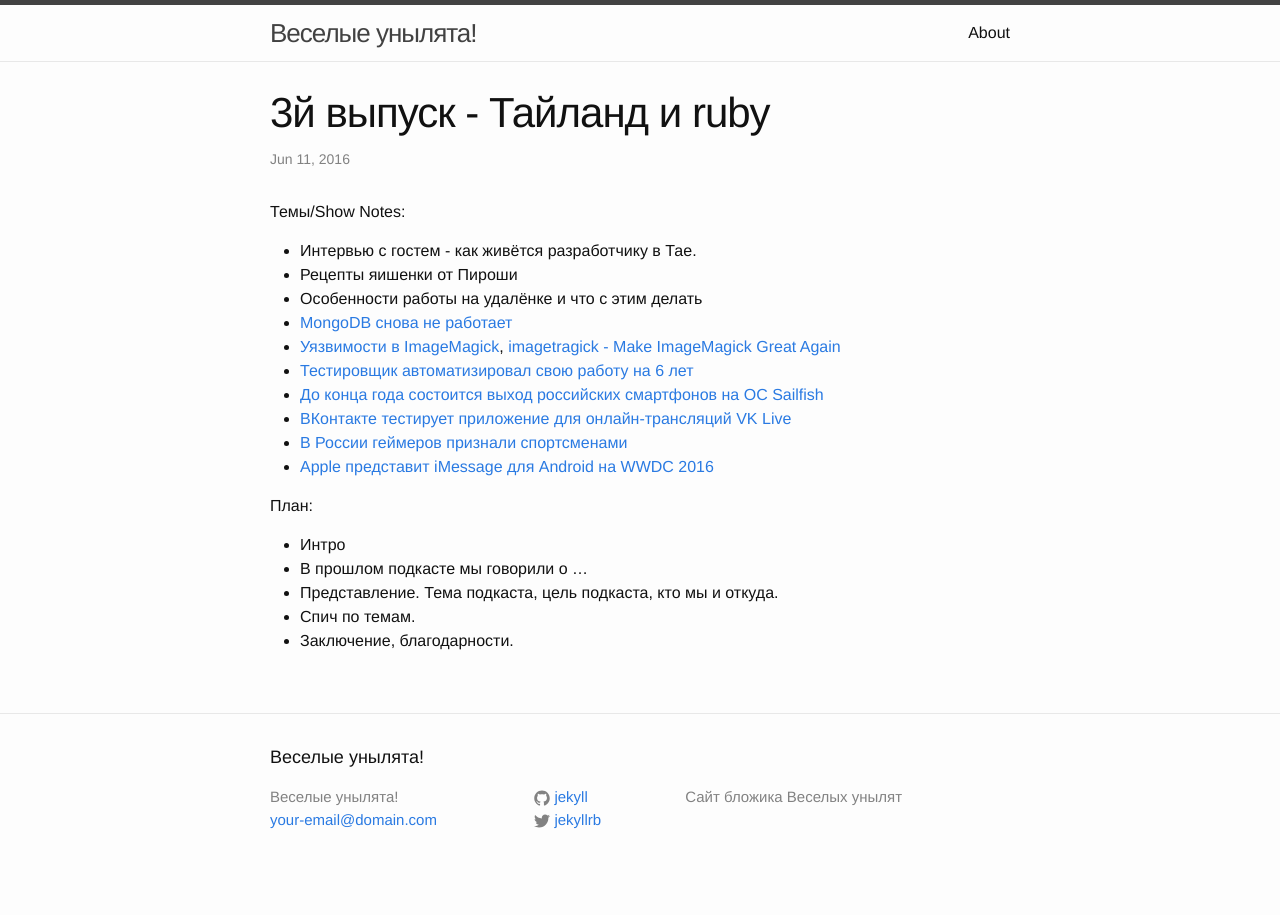
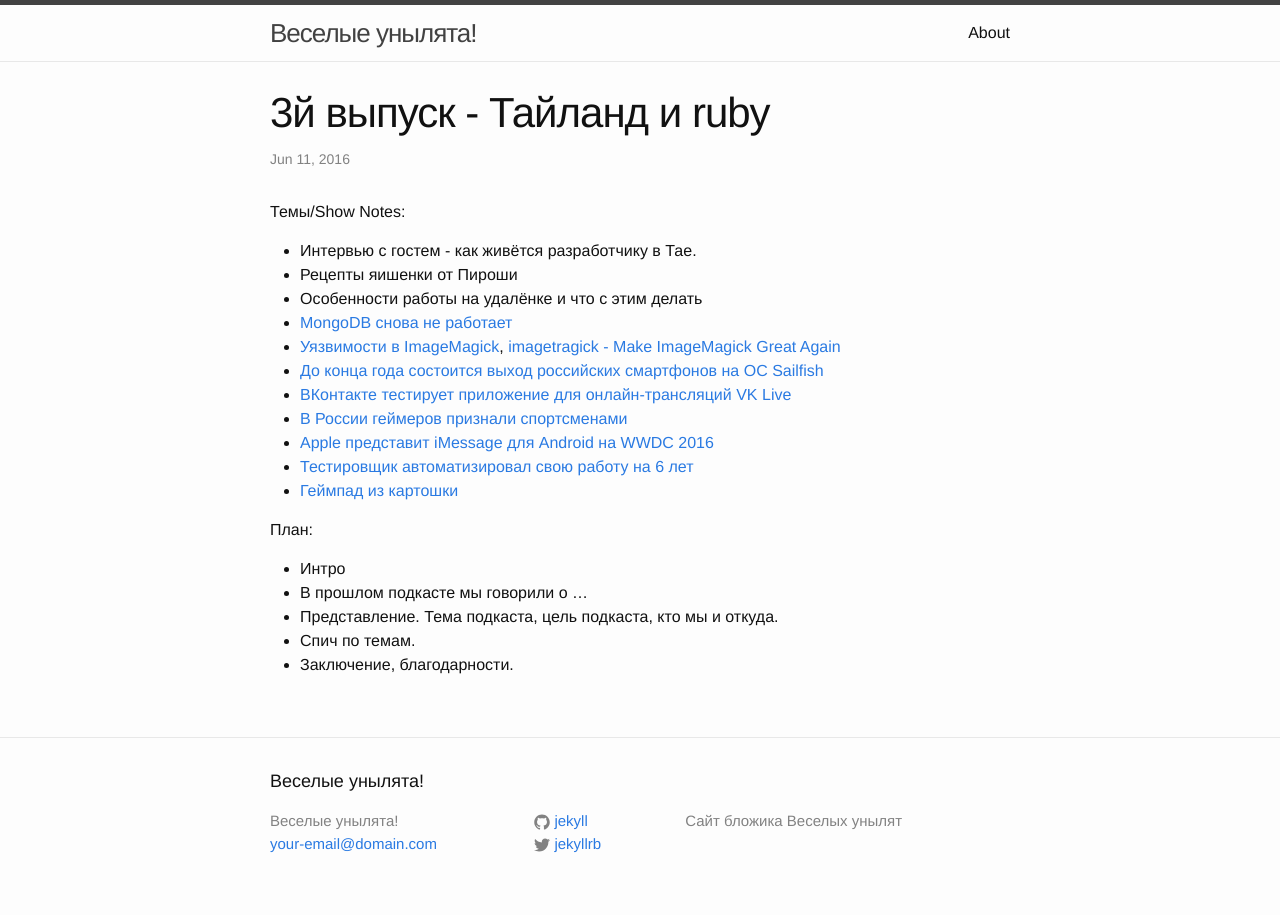
Before and after one commit to unylyata/unylyata.github.io, a Jekyll site: the page built from _posts/2016-06-04-podcast-3.markdown, in a window 1280 px wide. Built offline with Jekyll 4.4.1, drawn with Linux system fonts in a browser that asks for light colours; comment, search, counter and statistics services are not loaded.

Commit message:
Update 2016-06-04-podcast-3.markdown

```diff
--- a/_posts/2016-06-04-podcast-3.markdown
+++ b/_posts/2016-06-04-podcast-3.markdown
@@ -14,11 +14,12 @@ comments: true
 - Особенности работы на удалёнке и что с этим делать
 - [MongoDB снова не работает](https://engineering.meteor.com/mongodb-queries-dont-always-return-all-matching-documents-654b6594a827#.m3nmx7tvw)
 - [Уязвимости в ImageMagick](https://www.linux.org.ru/news/security/12630654), [imagetragick - Make ImageMagick Great Again](https://imagetragick.com)
-- [Тестировщик автоматизировал свою работу на 6 лет](http://www.payscale.com/career-news/2016/05/programmer-fired-after-6-years-realizes-he-doesnt-know-how-to-code)
 - [До конца года состоится выход российских смартфонов на ОС Sailfish](http://www.kommersant.ru/doc/3008908)
 - [ВКонтакте тестирует приложение для онлайн-трансляций VK Live](https://daily.afisha.ru/news/2425-vkontakte-testiruet-prilozhenie-dlya-onlayn-translyaciy-vk-live/)
 - [В России геймеров признали спортсменами](https://www.gazeta.ru/tech/2016/06/08/8292761/games-are-cool.shtml)
 - [Apple представит iMessage для Android на WWDC 2016](http://mobiltelefon.ru/post_1465554976.html)
+- [Тестировщик автоматизировал свою работу на 6 лет](http://www.payscale.com/career-news/2016/05/programmer-fired-after-6-years-realizes-he-doesnt-know-how-to-code)
+- [Геймпад из картошки](https://www.youtube.com/watch?time_continue=191&v=JHonbXhiG1Y)
 
 
 План:
```
